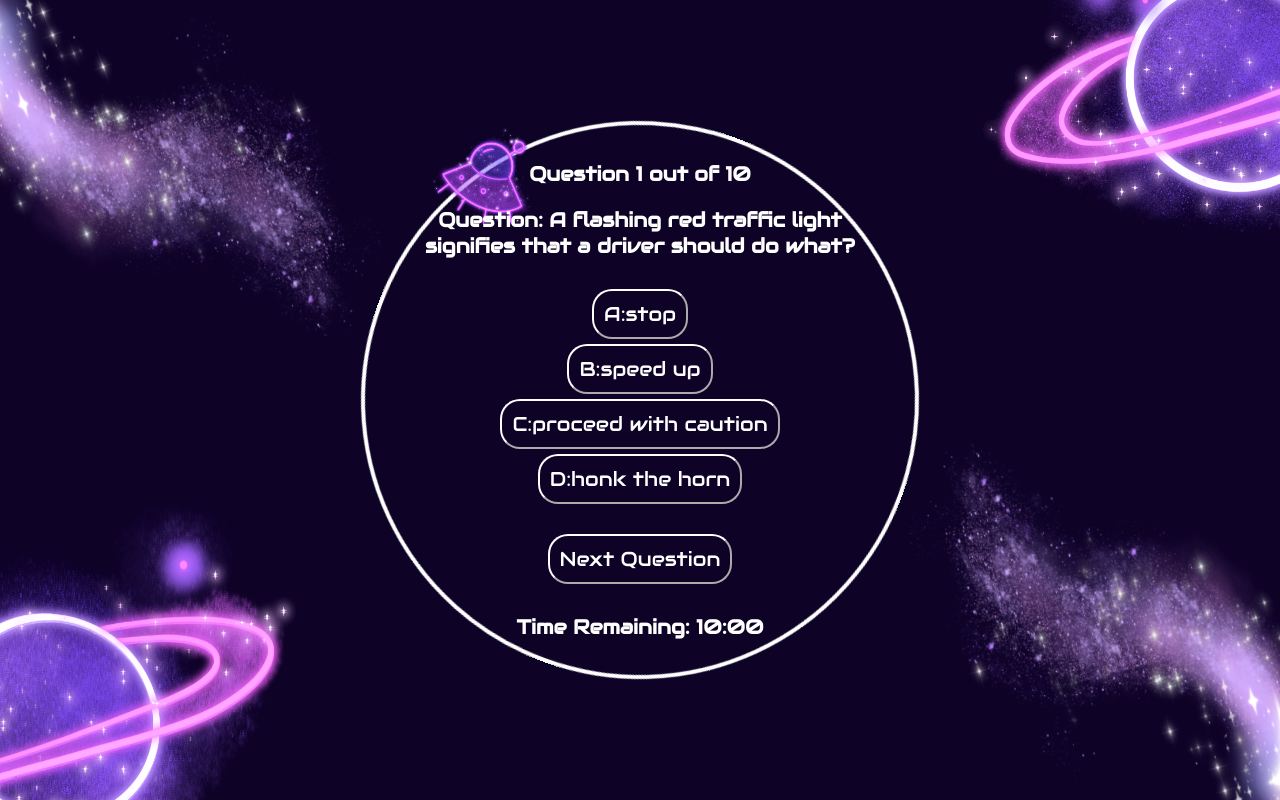
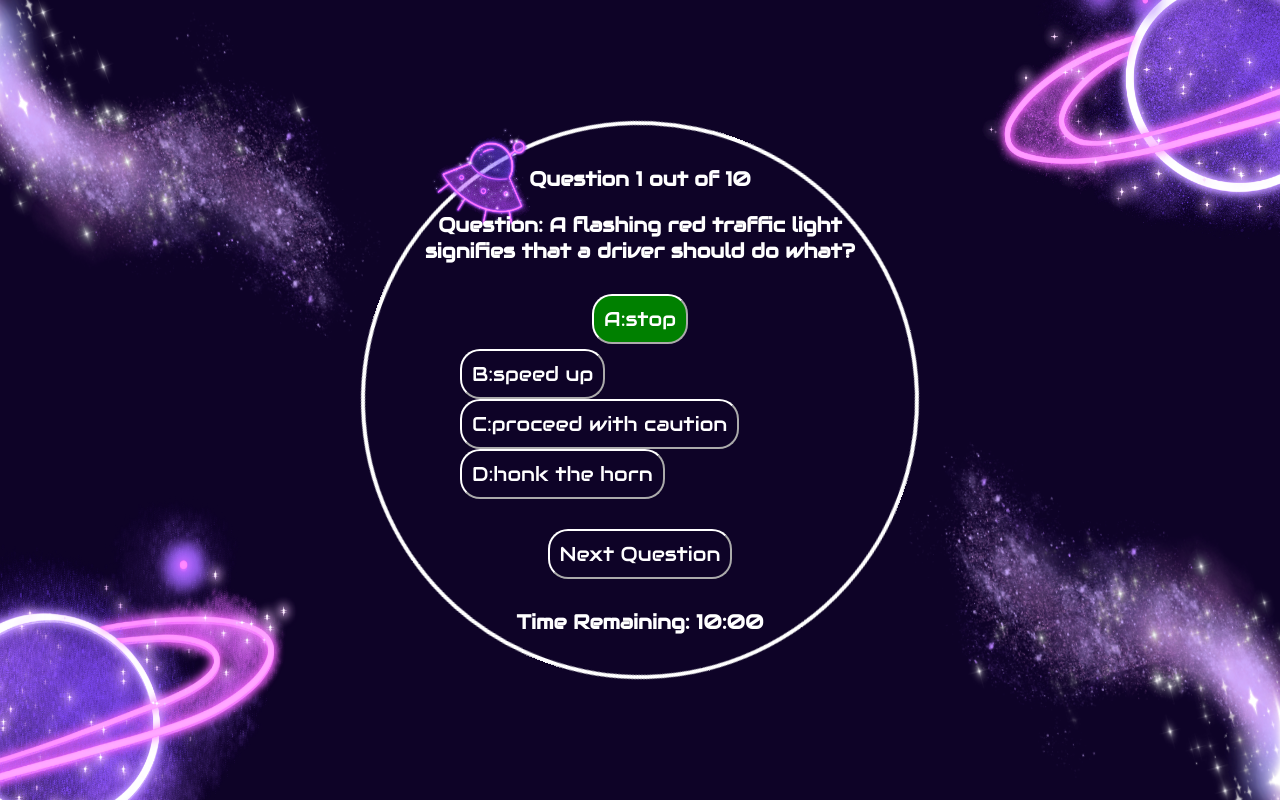
Before and after one commit to ghostwitch-mae/Quiz-App, a plain HTML site: page quiz.html in a window 1280 px wide. Both pictures are taken after a click on the button "A:stop". Drawn offline with Linux system fonts and the light colour scheme.

Commit message:
created js script for manual-answer checking

```diff
--- /dev/null
+++ b/JS/quizScript.js
@@ -0,0 +1,28 @@
+
+const choices=document.getElementById('choices');
+const wrongAns=document.querySelector('.incorrect');
+const rightAns=document.querySelector('.correct');
+const allChoices=choices.querySelectorAll('button');
+
+choices.addEventListener('click',(e)=>{
+
+    if(e.target.tagName=='BUTTON'){
+        const selected_choice=e.target;
+
+        if(rightAns.contains(selected_choice)){
+            selected_choice.style.backgroundColor='green';
+        }
+
+        else if(wrongAns.contains(selected_choice)){
+            selected_choice.style.backgroundColor='red';
+        }
+
+        allChoices.forEach(button=>{
+            if(button!=selected_choice){
+                button.disabled=true;
+            }
+        })
+
+    }
+
+});
--- a/css/quizStyle.css
+++ b/css/quizStyle.css
@@ -96,6 +96,7 @@ body{
 }
 
 
+
 #choices{
     width:60%;
     display: flex;
--- a/quiz.html
+++ b/quiz.html
@@ -26,10 +26,14 @@
             </div>
 
             <div id="choices">
+                <div class="correct">
                 <button>A:stop</button>
+                </div>
+                <div class="incorrect">
                 <button>B:speed up</button>
                 <button>C:proceed with caution</button>
                 <button>D:honk the horn</button>
+                </div>
             </div>
             <button id="next-btn">Next Question</button>
             <h2> Time Remaining: 10:00 </h2>
@@ -57,6 +61,6 @@
 
 
 
-
+<script src="./JS/quizScript.js"></script>
 </body>
 </html>
```
